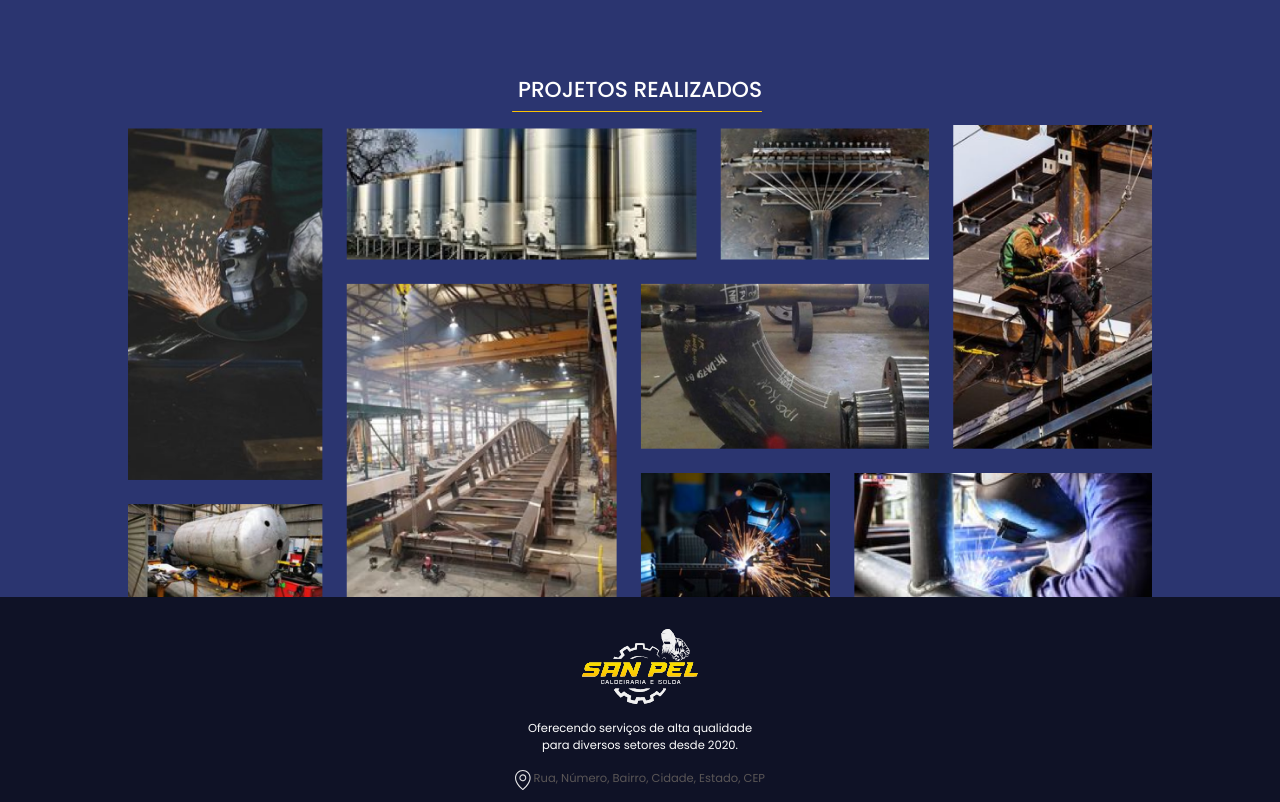
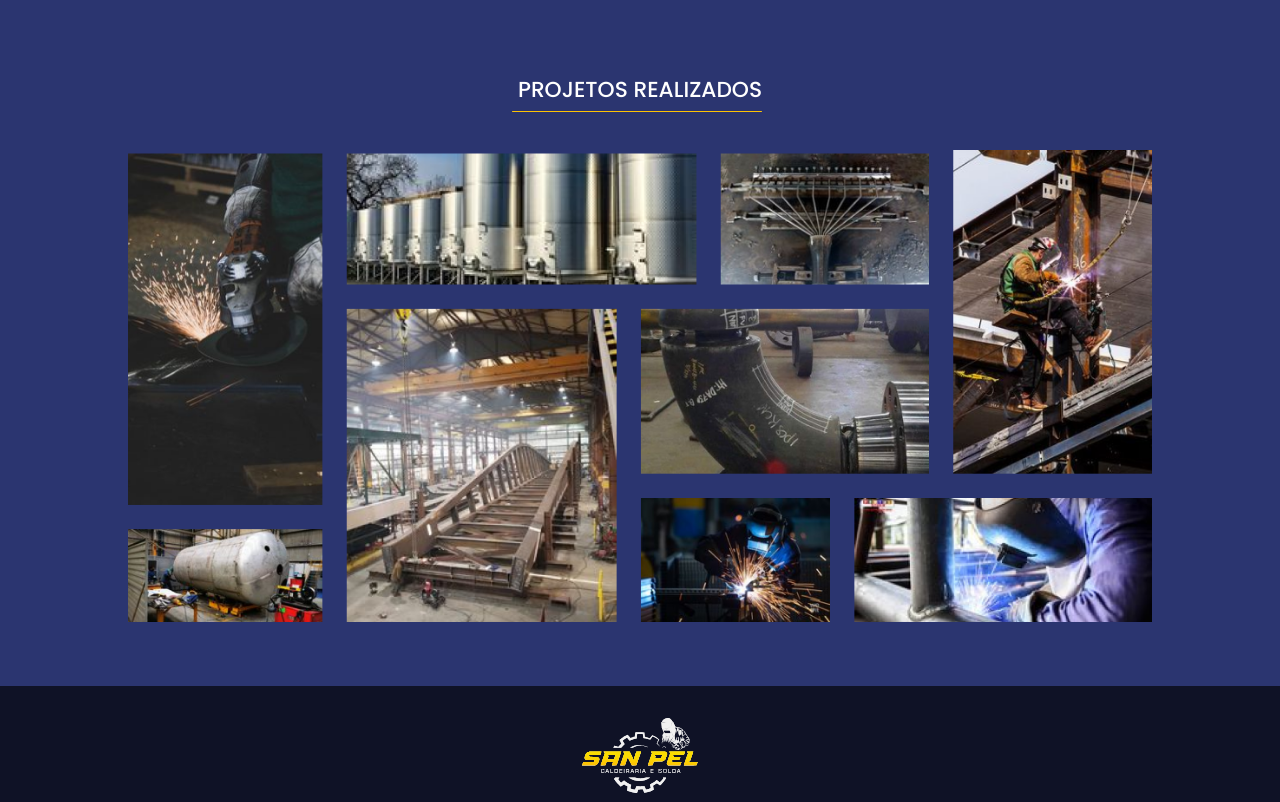
Before and after one commit to gustavopaixao06/San-Pel, a React (Vite) app: page / in a window 1280 px wide. Shown: the part 2500-3302 px from the top of the page. Built offline with nearby package versions, Linux system fonts and the light colour scheme.

Commit message:
Atualizando Home

```diff
--- a/src/assets/css/home.css
+++ b/src/assets/css/home.css
@@ -280,6 +280,8 @@ a {
 
 .projetos {
     width: 100%;
+    margin-top: 3vw;
+    margin-bottom: 5vw;
 }
 
 .projetos img {
--- a/src/pages/home.jsx
+++ b/src/pages/home.jsx
@@ -39,7 +39,7 @@ export function Home() {
                                 desktop publishing software like Aldus PageMaker including versions of Lorem Ipsum</p>
 
                             <div className="botao">
-                                <button>Saiba mais!</button>
+                               <a href="/sobre"><button>Saiba mais!</button></a>
                             </div>
                         </div>
 
```
